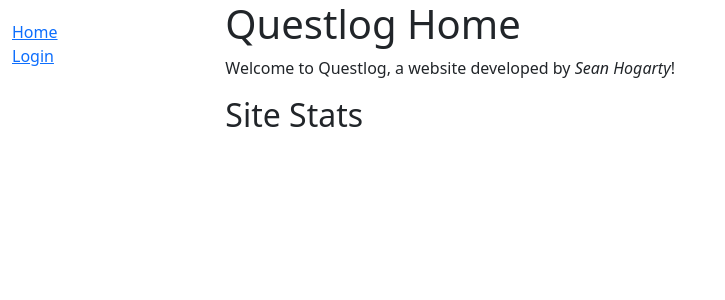
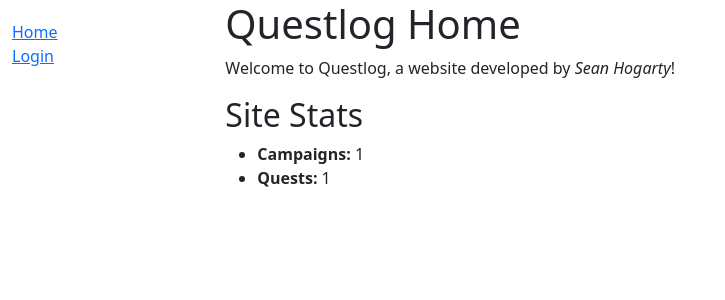
Before and after one commit to shogarty/questlog, a Django app: template catalog/templates/index.html in a window 1280 px wide. Shown: the top 300 px of the page, without its empty margins (0-725 px from the left). Run offline with Django 3.2, Linux system fonts and the light colour scheme; the template is opened without the code that fills it: most values are stand-ins (such as "Sample title", 1, 10 or a date in 2020).

Commit message:
Tenantless seems to be working now

```diff
--- a/catalog/templates/index.html
+++ b/catalog/templates/index.html
@@ -8,6 +8,7 @@
   </p>
   <h2>Site Stats</h2>
   <ul>
-
+    <li><strong>Campaigns:</strong> {{ num_campaigns }}</li>
+    <li><strong>Quests:</strong> {{ num_quests }}</li>
   </ul>
 {% endblock %}
--- a/catalog/views.py
+++ b/catalog/views.py
@@ -23,10 +23,12 @@ def index(request):
 
     # The 'all()' is implied by default.
 
-    #num_campaigns = Campaign.objects.all().count()
-    #num_quests = Quest.objects.all().count()
+    num_campaigns = Campaign.objects.all().count()
+    num_quests = Quest.objects.all().count()
 
     context = {
+        'num_campaigns': num_campaigns,
+        'num_quests' : num_quests
 
     }
 
```
Also changed, not shown: catalog/models.py (+16 -12 lines), catalog/migrations/0002_character_campaign_quest_campaign_and_more.py (added), catalog/migrations/0003_alter_character_campaign_alter_character_player_and_more.py (added), db.sqlite3.
